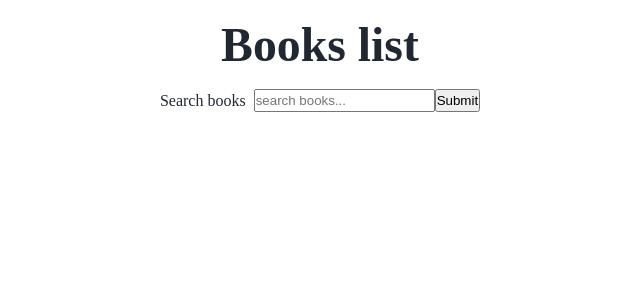
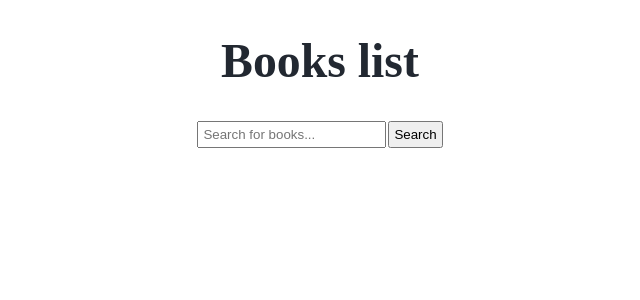
Before and after one commit to san00/Book-list, a React (Create React App) app: page / in a window 1280 px wide. Shown: the top 300 px of the page, without its empty margins (320-960 px from the left). Built offline with nearby package versions, Linux system fonts and the light colour scheme.

Commit message:
update styles & rename

```diff
--- a/src/App.scss
+++ b/src/App.scss
@@ -3,11 +3,12 @@
 .app_header{
     display: flex;
     flex-direction: column;
-    margin: $spacing-m;
+    margin: $spacing-l;
 }
 
 .app_header-title{
     display: flex;
     justify-content: center;
     color: $primary-text-colour;
+    font-size: $h1;
 }
--- a/src/components/Form.js
+++ b/src/components/Form.js
@@ -11,9 +11,10 @@ function Form(props) {
     return (
         <section>
             <form className='form'>
-                <label className="form__label" htmlFor="form">Search books</label>
-                <input className="form__input-text" type="text" placeholder="search books..." onChange={e => { setValue(e.target.value) }}></input>
-                <input className="form__input-submit" type="submit" onClick={e => requestData(e)}></input>
+                <label className="form__label" htmlFor="searchbox">
+                <input className="form__searchbox" id="searchbox"  type="text" placeholder="Search for books..." onChange={e => { setValue(e.target.value) }}></input>
+                <input className="form__submit" type="submit" onClick={e => requestData(e)} value="Search"></input>
+                </label>
             </form>
         </section>
     )
--- a/src/index.scss
+++ b/src/index.scss
@@ -4,4 +4,4 @@
 @import 'src/sass/base/typography';
 
 @import 'src/sass/components/book';
-@import 'src/sass/components/search-books';
+@import 'src/sass/components/form';
--- a/src/sass/components/_search-books.scss
+++ b/src/sass/components/_form.scss
@@ -7,21 +7,19 @@
     margin-right: $spacing-m;
 }
 
-.form__label {
-    font-size: $body-text;
-    padding-right: $spacing-s;
+.form__searchbox {
+    font-size: $body-small;
+    padding: $spacing-xs;
 }
-
-.form__input {
-    font-size: $body-text;
-    padding: $spacing-s;
+.form__submit{
+    padding: $spacing-xs;
+    margin-left: $spacing-xxs;
 }
-
-.form__input-submit:hover {
+.form__submit:hover {
     background-color: $hover-colour;
 }
 
-.form__input,
-.form__input-submit {
+.form__searchbox,
+.form__submit {
     cursor: pointer;
 }
```
